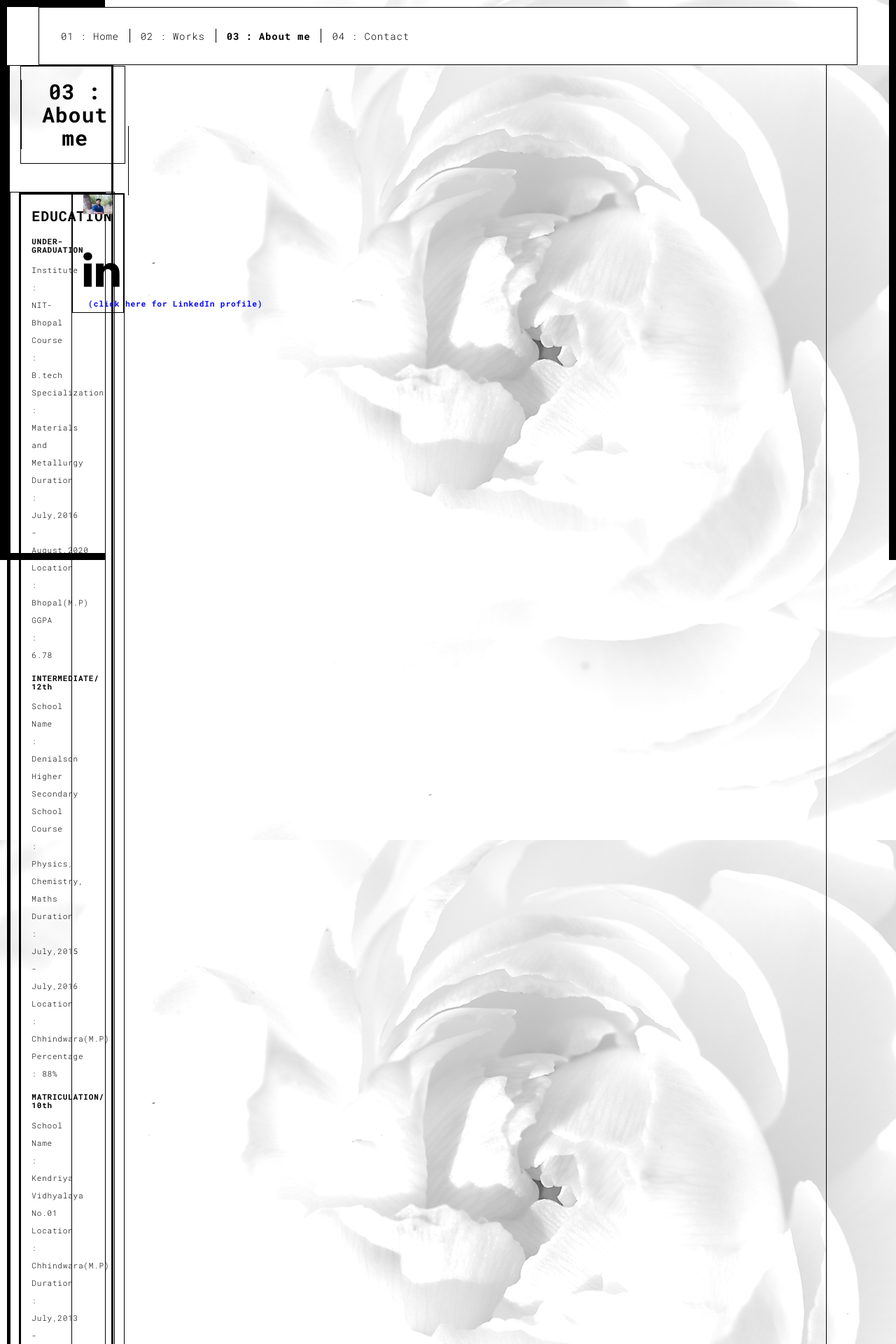
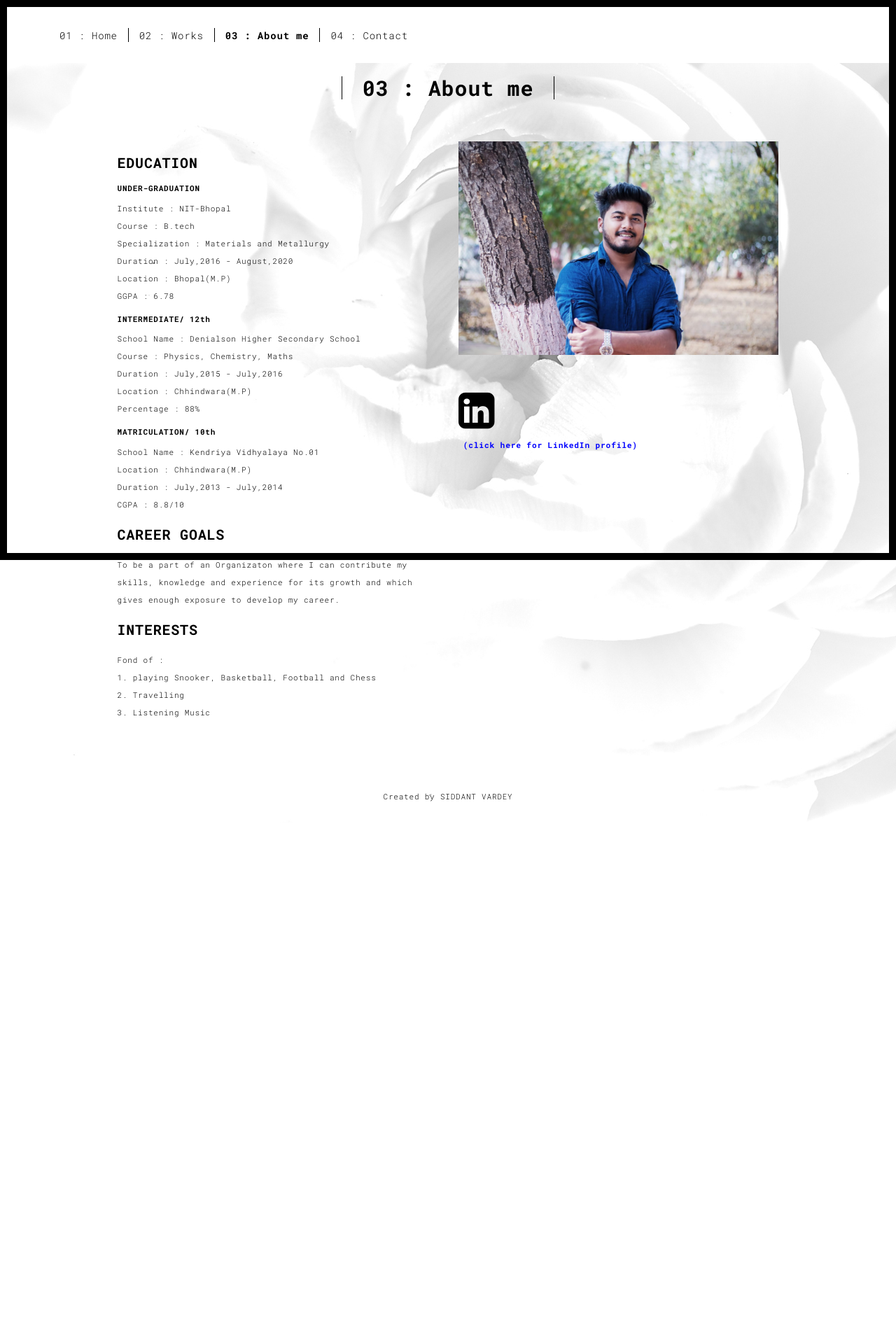
Before and after one commit to sidd98coder/portfolio, a Flask app: page /about.html in a window 1280 px wide. Shown: the top 1920 px of the page at 70% size. After the commit the page ends 1168 px from the top, so only its background shows below. Run offline with Flask 2, Linux system fonts and the light colour scheme; some libraries are stand-ins or nearby versions.

Commit message:
fix linkedin icon

```diff
--- a/templates/about.html
+++ b/templates/about.html
@@ -16,17 +16,7 @@
   <link href="./static/assets/s.png" rel="icon">
 
   <title>About</title>
-<style>
-div {
-  width: 150px;
-  border: 1px solid #000000;
-}
 
-
-div.a {
-  word-wrap: break-word;
-}
-</style>
 <link href="./static/main.3f6952e4.css" rel="stylesheet"></head>
 
 <body class="">
@@ -102,7 +92,7 @@ div.a {
                   <a href="http://www.linkedin.com/in/siddant-vardey-90ab0a190" title="" class="fa-icon" >
 
 
-                    <i class="fa fa-linkedin fa-4x" style="vertical-align: middle;"></i>
+                    <i class="fa fa-linkedin-square fa-4x" aria-hidden="true"></i>
                     <span class="label" style="color:blue;">(click here for LinkedIn profile)</span>
 
 
```
